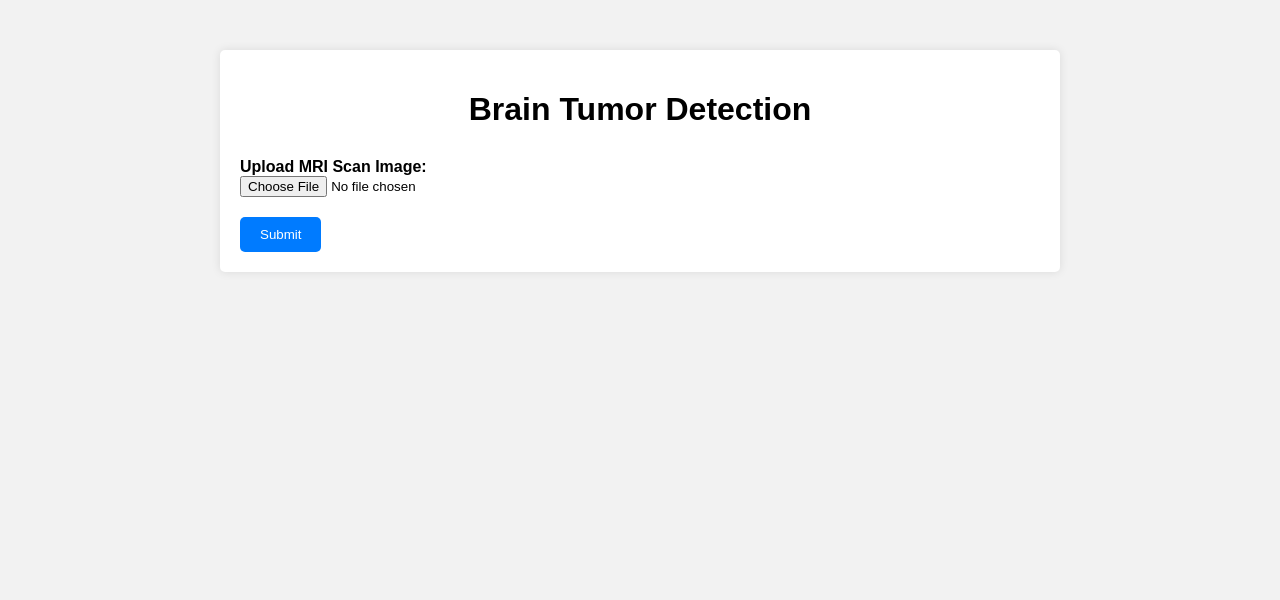
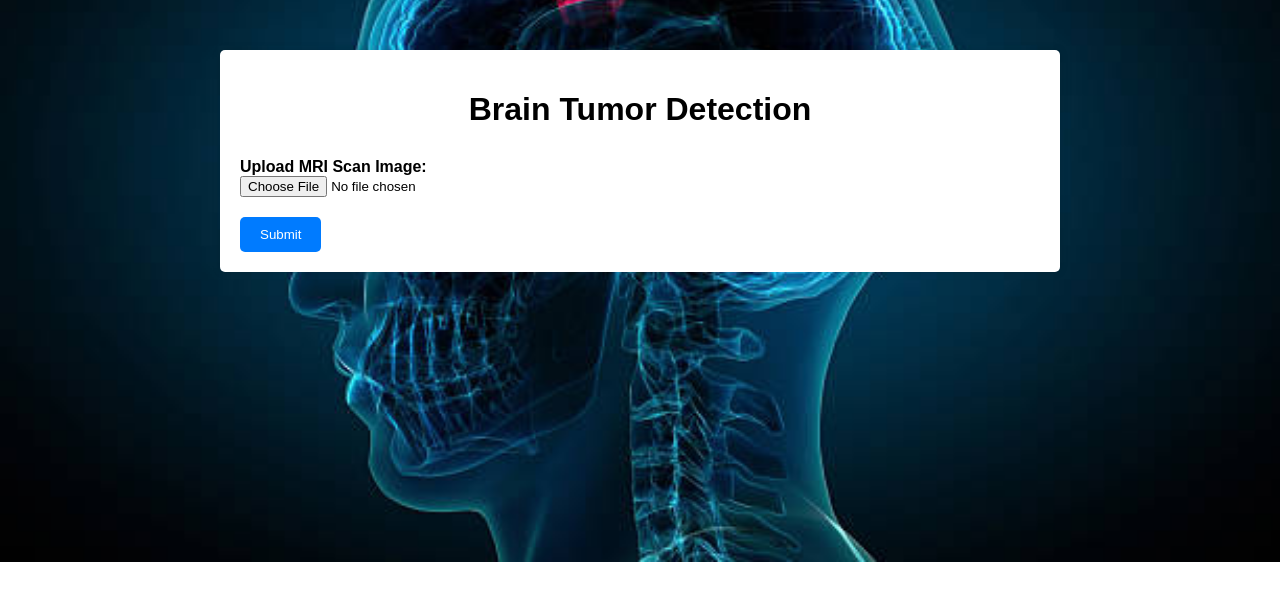
Before and after one commit to MALLIGUNTURU1/minor-project-brain, a plain HTML site: page index.html in a window 1280 px wide. Drawn offline with Linux system fonts and the light colour scheme.

Commit message:
Update index.html

```diff
--- a/index.html
+++ b/index.html
@@ -10,7 +10,10 @@
             font-family: Arial, sans-serif;
             margin: 0;
             padding: 0;
-            background-color: #f2f2f2;
+            background-image: url("/istockphoto-475447149-612x612.jpg"); /* Path to your background image */
+            background-size: cover;
+            background-repeat: no-repeat;
+            background-position: center;
         }
 
         .container {
```
